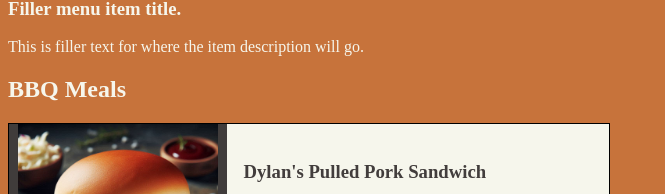
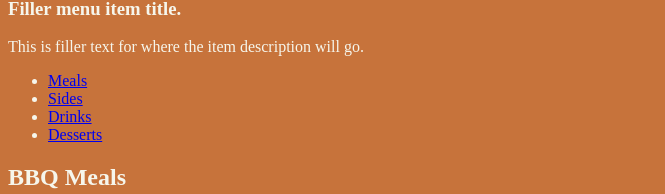
Before and after one commit to chingu-voyages/v50-tier1-team-03, a React (Vite) app: page / in a window 1280 px wide. Shown: the part 557-751 px from the top of the page, without its empty margins (0-665 px from the left). Built offline with nearby package versions, Linux system fonts and the light colour scheme.

Commit message:
Added `id` prop for each section, for navigation

```diff
--- a/src/App.jsx
+++ b/src/App.jsx
@@ -4,6 +4,7 @@ import FeaturedItem from "./components/FeaturedItem.jsx"
 import menu from "../menu.json"
 import Footer from "./components/Footer.jsx"
 import Section from "./components/Section"
+import MenuNav from "./components/MenuNav.jsx"
 
 
 function App() {
@@ -79,24 +80,29 @@ function App() {
     <>
     <Header />
     <FeaturedItem />
+    <MenuNav/>
     <main>
       <Section
         className="meals-section"
+        id="bbq-meals"
         heading="BBQ Meals"
         content={bbqItems}
       />
       <Section
         className="sides-section"
+        id="sides"
         heading="Sides"
         content={sideItems}
       />
       <Section
         className="drinks-section"
+        id="drinks"
         heading="Drinks"
         content={drinkItems}
       />
       <Section
         className="desserts-section"
+        id="desserts"
         heading="Desserts"
         content={dessertItems}
       />
```
